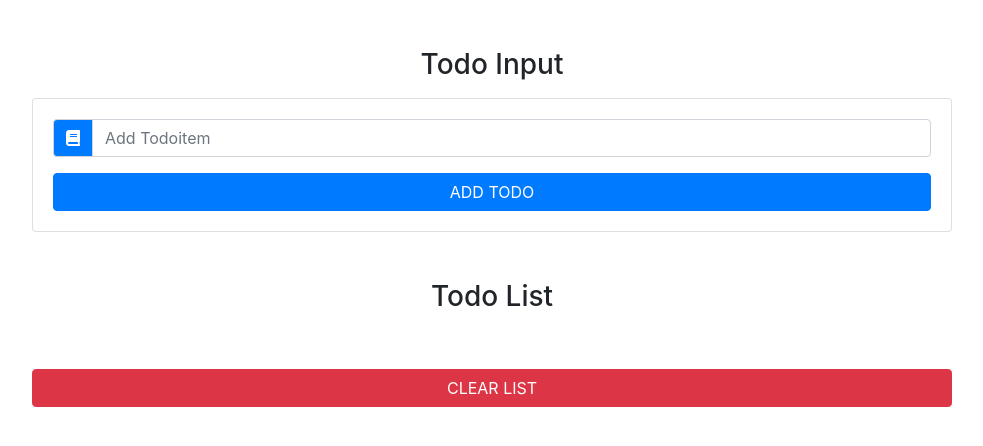
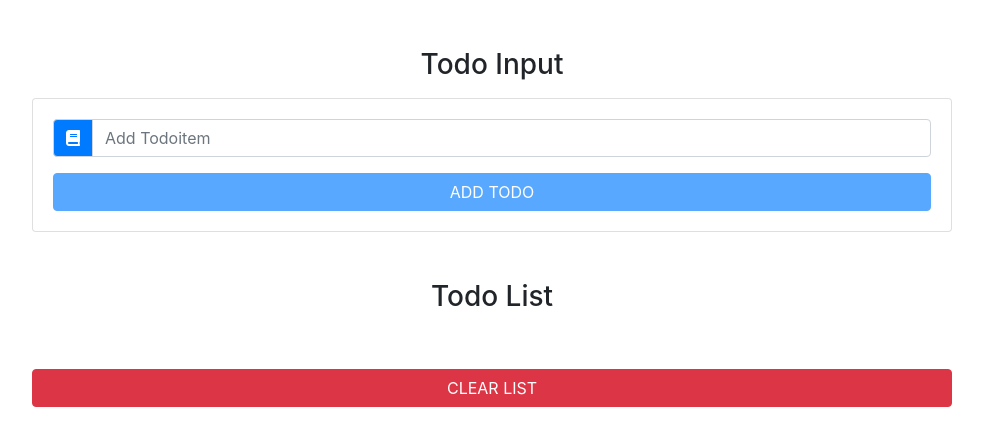
Before and after one commit to arunpratapsingh17/react-todo-app, a React (Create React App) app: page / in a window 1280 px wide. Shown: the top 446 px of the page, without its empty margins (53-1036 px from the left). Built offline with nearby package versions, Linux system fonts and the light colour scheme.

Commit message:
Final Touch

```diff
--- a/src/App.js
+++ b/src/App.js
@@ -49,7 +49,17 @@ export default class App extends Component {
     });
   };
   handleEdit = (id) => {
-    console.log(`HandleEdit function $(id)`);
+    const filteredItems = this.state.items.filter((item) => item.id != id);
+    const selectedItem = this.state.items.find((item) => item.id === id);
+    this.setState(
+      {
+        items: filteredItems,
+        item: selectedItem.title,
+        id: id,
+        editItem: true,
+      },
+      () => console.log(this.state.editItem)
+    );
   };
   // editItem = () => {
   //   console.log("hellllooo");
@@ -65,13 +75,13 @@ export default class App extends Component {
                 item={this.state.item}
                 handleChange={this.handleChange}
                 handleSubmit={this.handleSubmit}
-                editItem={this.editItem}
+                editItem={this.state.editItem}
               />
               <ToDoList
                 items={this.state.items}
                 clearList={this.clearList}
                 handleDelete={this.handleDelete}
-                handleEdit={this.state.handleEdit}
+                handleEdit={this.handleEdit}
               />
             </div>
           </div>
--- a/src/components/TodoInput.js
+++ b/src/components/TodoInput.js
@@ -22,9 +22,14 @@ export default class ToDoInput extends Component {
           </div>
           <button
             type="submit"
-            className="btn btn-block btn-primary mt-3 text-uppercase"
+            disabled={item ? false : true}
+            className={
+              editItem
+                ? "btn btn-block btn-success mt-3 text-uppercase"
+                : "btn btn-block btn-primary mt-3 text-uppercase"
+            }
           >
-            add todo
+            {editItem ? "edit" : "add todo"}
           </button>
         </form>
       </div>
```
